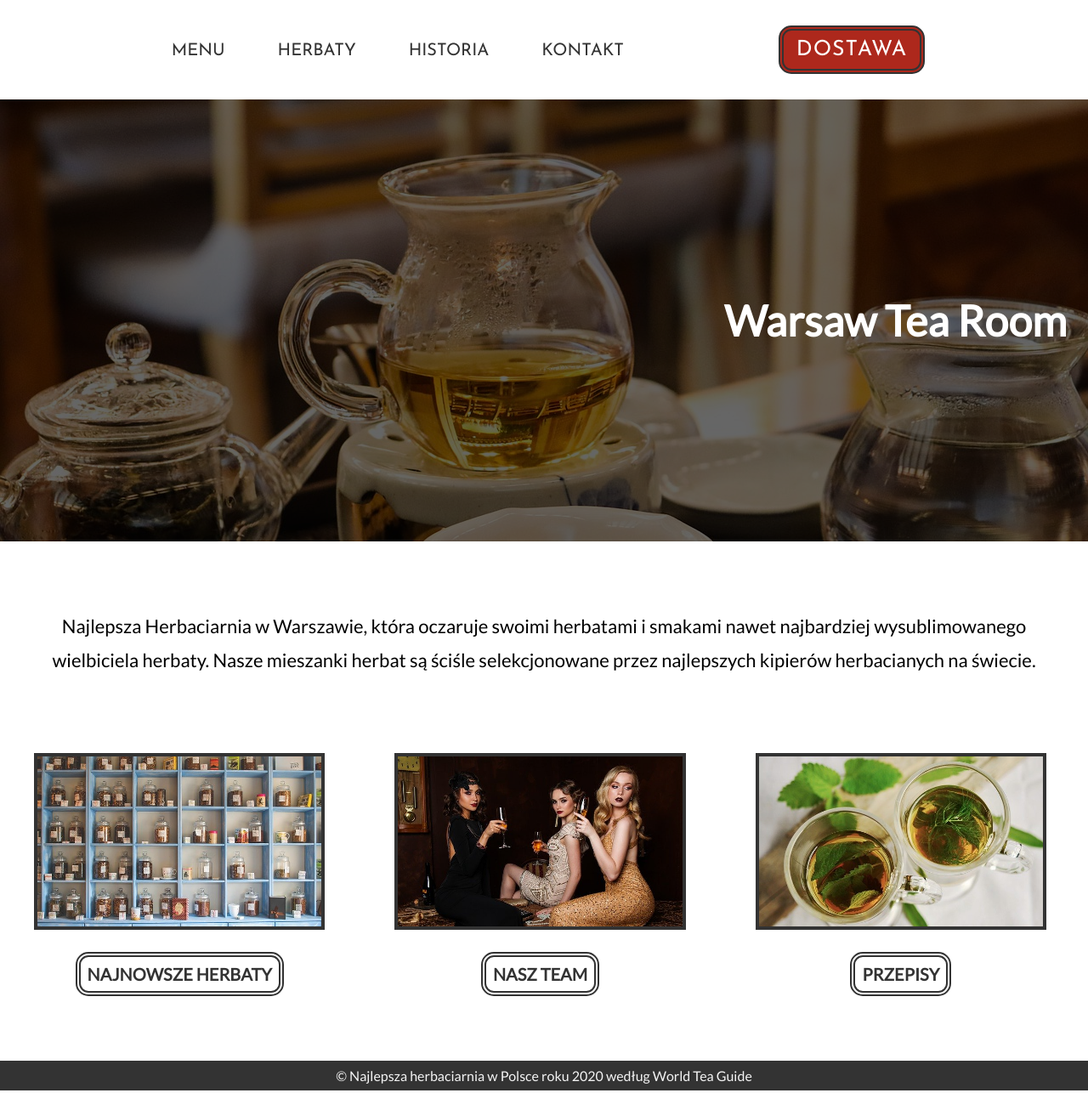
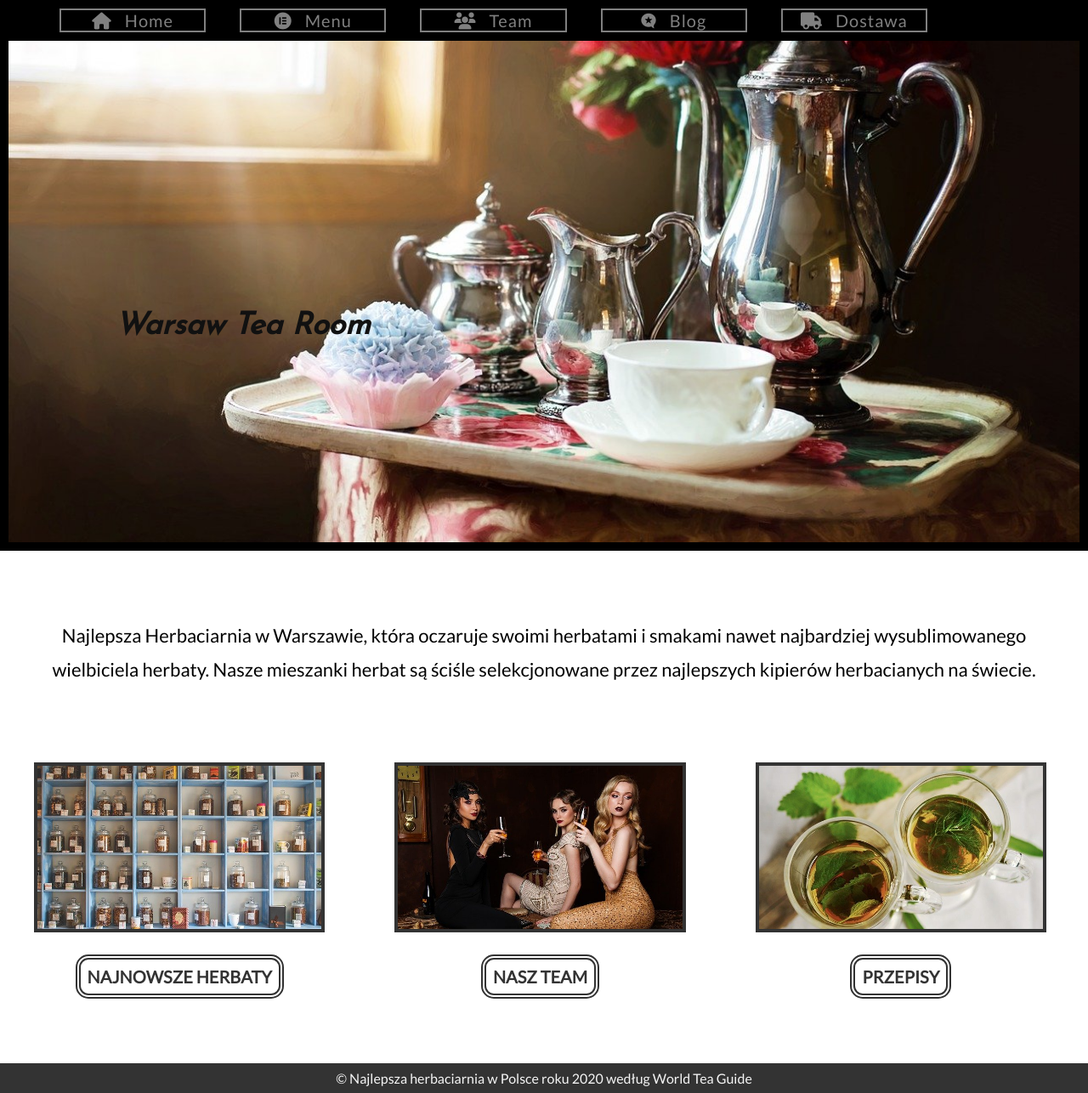
Before and after one commit to patrickw7/HTML-CSS-projects, a PHP site: page / in a window 1280 px wide. Shown: the whole page at 85% size. Run offline with PHP 8.4, Linux system fonts and the light colour scheme; some libraries are stand-ins or nearby versions.

Commit message:
Add files via upload

```diff
--- a/tea-room-website-project/index.html
+++ b/tea-room-website-project/index.html
@@ -4,6 +4,10 @@
 <head>
   <meta charset="UTF-8">
   <title>Warsaw Tea Room</title>
+  <script src="https://kit.fontawesome.com/d7ce68abf8.js" crossorigin="anonymous"></script>
+
+
+
   <link rel="stylesheet" href="style.css">
 
 
@@ -11,14 +15,14 @@
 
 <body>
   <nav>
-    <a href="#">Menu</a>
-    <a href="#">Herbaty</a>
-    <a href="#">Historia</a>
-    <a href="#">Kontakt</a>
-    <a href="#" class="delivery">Dostawa</a>
-
+    <ul class="clearfix">
+      <li><a href="#"><i class="fas fa-home"></i>Home</a></li>
+      <li><a href="#"><i class="fab fa-elementor"></i>Menu</a></li>
+      <li><a href="#"><i class="fas fa-users"></i>Team</a></li>
+      <li><a href="#"><i class="fab fa-microblog"></i>Blog</a></li>
+      <li><a href="#"><i class="fas fa-truck"></i>Dostawa</a></li>
+    </ul>
   </nav>
-
   <header>
     <h1>Warsaw Tea Room</h1>
 
--- a/tea-room-website-project/style.css
+++ b/tea-room-website-project/style.css
@@ -6,6 +6,7 @@
 * {
   margin: 0;
   padding: 0;
+  box-sizing: border-box;
 }
 
 html {
@@ -13,72 +14,84 @@ html {
   font-family: 'Lato', sans-serif;
 }
 
+nav {
+  background-color: #000000;
+  padding: 10px 0 10px 50px;
+
+}
+
+nav ul {
+  list-style: none;
+  max-width: 1280px;
+  margin: 0 auto;
+}
+
+nav ul li {
+  float: left;
+  width: 14%;
+  margin: 0 20px;
+}
+
+
+nav ul li a {
+  display: block;
+  text-align: center;
+  font-family: font-family: 'Lato', sans-serif;
+  font-size: 20px;
+  letter-spacing: 1px;
+  color: gray;
+  border: 2px solid gray;
+  text-decoration: none;
+  transition: 1s;
+
+}
+
+nav a:hover {
+  color: white;
+  border-color: white;
+  font-size: 24px;
+}
+
+nav i {
+  margin-right: 15px;
+}
+
 
 /* header menu */
 
-nav {
-  max-width: 1440px;
-  padding: 30px 0;
-  text-align: center;
-  background-color: white;
-}
-
-nav a {
-  display: inline-block;
-  font-size: 2rem;
-  font-family: 'Josefin Sans', sans-serif;
-  text-transform: uppercase;
-  text-decoration: none;
-  color: #333;
-  padding: 10px;
-  margin: 0 20px;
-  transition: 0.2s;
-}
-
-
-nav a:hover {
-  border-bottom: 3px solid #AD281C;
-}
-
-
-nav a.delivery {
-  padding: 10px 15px;
-  text-align: center;
-  border: 6px double #333;
-  border-radius: 15px;
-  background-color: #AD281C;
-  font-size: 2.5rem;
-  color: white;
-  margin-left: 150px;
-  letter-spacing: 1px;
-  transition: 1.2s;
-
-}
-
-nav a.delivery:hover {
-  background-color: rgba(0, 0, 0, 0.7);
-  color: whitesmoke;
-}
 
 
 /* header */
 
 header {
-  height: 65vh;
-  background-image: url('tea-logo1.jpg');
+  position: relative;
+  height: 75vh;
+  background-image: url('new.tea.logo.jpg');
   background-size: cover;
+  background-position: center 77%;
+  background-attachment: fixed;
+  border: 10px solid black;
+  border-top: none;
 }
 
 header h1 {
-  margin-bottom: 50px;
-  padding-right: 25px;
-  font-size: 5rem;
-  color: white;
-  line-height: 65vh;
-  text-align: right;
-  background-color: rgba(0, 0, 0, 0.6);
+  position: absolute;
+  font-size: 36px;
+  font-style: italic;
+  color: #111;
+  font-family: 'Josefin Sans', sans-serif;
+  bottom: 40%;
+  left: 10%;
+  cursor: pointer;
+  transition: 2s;
+
 }
 
+
+header h1:hover {
+  text-shadow: 5px 5px 10px #111;
+  font-size: 40px;
+}
 
 /*main section */
 
@@ -158,3 +171,9 @@ footer {
   text-align: center;
   font-size: 1.6rem;
 }
+
+.clearfix::after {
+  content: "";
+  clear: both;
+  display: block;
+}
```
Also changed, not shown: tea-room-website-project/new.tea.logo.jpg (added).
